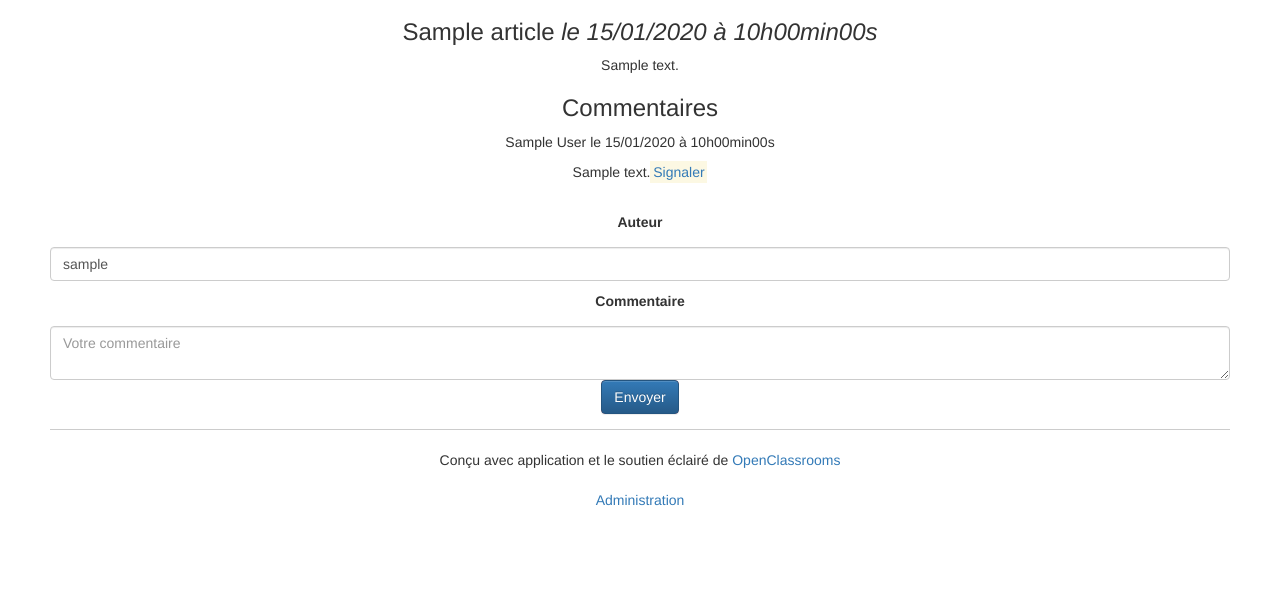
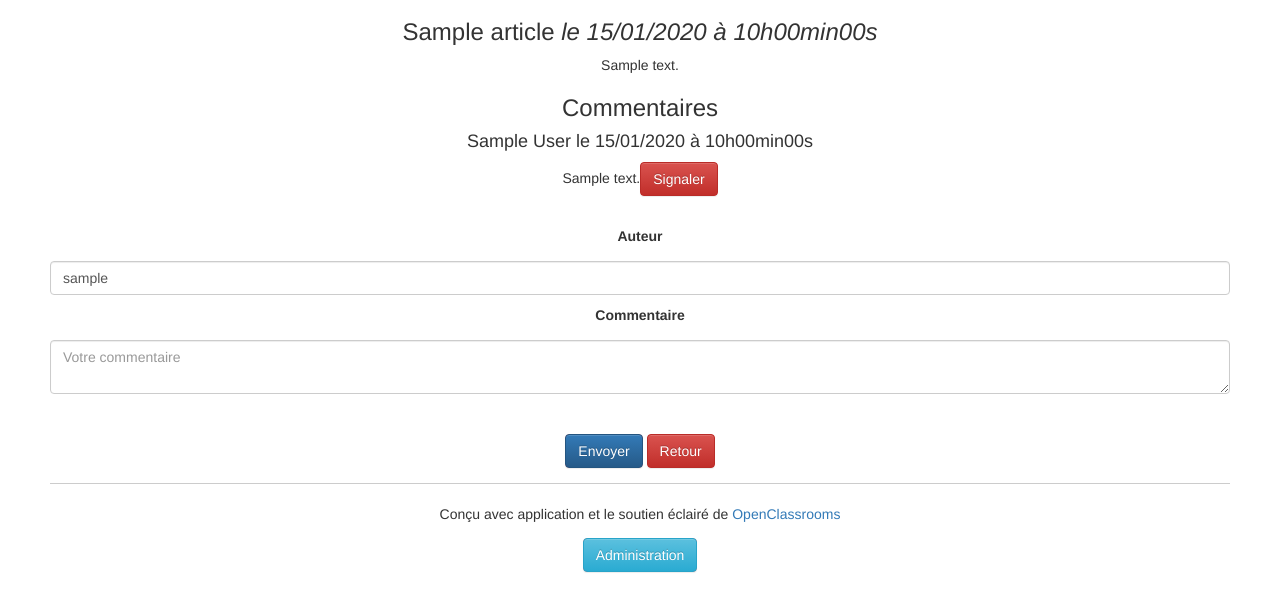
Before and after one commit to jcdubien/BLOGPOC, a PHP site: page /BLOG/index.php?action=post&id=1 in a window 1280 px wide. Shown: the part 51-663 px from the top of the page. Run offline with PHP 8.4, Linux system fonts and the light colour scheme; the visitor is signed in with stand-in values (Sample User, id 1); tables that the repository leaves empty or names only in its code hold one stand-in row (values such as "Sample post"); some libraries are stand-ins or nearby versions.

Commit message:
Ajout des liens en dur et style bootstrap sur les boutons

```diff
--- a/public/css/style.css
+++ b/public/css/style.css
@@ -111,3 +111,7 @@ text-decoration: deeppink;
   background-color: red;
 
  }
+
+ .underline {
+   border-bottom: solid , black , 1px;
+ }
--- a/view/backend/modifyPost.php
+++ b/view/backend/modifyPost.php
@@ -7,7 +7,7 @@
 
     <form class="formulaire" action="\BLOG\index.php?action=changepost&id=<?=$id?>" method="post">
 
-    <legend>Postez votre message</legend>
+    <legend>Modifiez un message</legend>
 
     <fieldset>
 
@@ -45,9 +45,11 @@
 
 
 
-    <div class="tinymce">
+    <div>
 
     <button class="btn btn-primary" type="submit">Envoyer</button>
+    <a href="index.php?action=listpostbackend" class="btn btn-danger">Retour</a>
+
     <div>
 
     </fieldset>
--- a/view/backend/postPost.php
+++ b/view/backend/postPost.php
@@ -48,6 +48,7 @@
    <div class="tinymce">
        <br/>
     <button class="btn btn-primary" type="submit">Envoyer</button>
+    <a href="index.php?action=menubackend" class="btn btn-danger">Retour</a>
     </div>
 
     </fieldset>
--- a/view/backend/template.php
+++ b/view/backend/template.php
@@ -113,9 +113,7 @@
             <div class="row">
 
                 <div class="col-lg-12 col-sm-12 col-xs-12 col-md-12">Conçu avec application et le soutien éclairé de <a href="https://openclassrooms.com/">OpenClassrooms</a></div>
-                <div>
-                    <a href="javascript:history.back()">Page Précédente</a>
-                </div>
+
                 <br/>
 
 
--- a/view/frontend/listPostsView.php
+++ b/view/frontend/listPostsView.php
@@ -18,7 +18,7 @@
                     <?= nl2br($data['content']) ?>
                     <br />
                     <?php if ((isset($_SESSION['pseudo']) )) { ?>
-                    <em><a class=mark href="/BLOG/index.php?action=post&amp;id=<?= $data['id'] ?>">Commentaires</a></em>
+                    <em><a class="btn btn-warning" href="/BLOG/index.php?action=post&amp;id=<?= $data['id'] ?>">Commentaires</a></em>
                     <?php } ?>
                 </p>
             </div>
--- a/view/frontend/postView.php
+++ b/view/frontend/postView.php
@@ -16,14 +16,14 @@
     </p>
 
 
-    <h3>Commentaires</h3>
+    <h3 class="underline">Commentaires</h3>
 
     <?php
 
     while ($comment = $comments->fetch()) { ?>
 
-        <p><?= htmlspecialchars($comment['author']) ?> le <?= $comment['comment_date_fr'] ?></p>
-        <p><?= nl2br($comment['comment']) ?><a class=mark href="index.php?action=report&amp;postID=<?= $comment['post_id'];?>&amp;id=<?= $comment['id']?>">Signaler</a></p>
+        <h4><?= htmlspecialchars($comment['author']) ?> le <?= $comment['comment_date_fr'] ?></h4>
+        <p><?= nl2br($comment['comment']) ?><a class="btn btn-danger" href="index.php?action=report&amp;postID=<?= $comment['post_id'];?>&amp;id=<?= $comment['id']?>">Signaler</a></p>
 
    <?php }?>
 
@@ -50,7 +50,7 @@
 
                         <label for="comment">Commentaire</label><br />
                         <textarea class="form-control tinymce" id="comment" name="comment" placeholder="Votre commentaire" ></textarea>
-
+                        <br/>
                     </div>
             <div>
 
@@ -58,9 +58,11 @@
 
 
 
-    <div class="row">
+    <div class="row" style="marginTop:30px">
 
          <button class="btn btn-primary" type="submit">Envoyer</button>
+         <a href="index.php" class="btn btn-danger">Retour</a>
+
 
     <div>
 
--- a/view/frontend/template.php
+++ b/view/frontend/template.php
@@ -97,7 +97,7 @@
 
                 if ((isset($_SESSION['pseudo'])) && ($backendManager->isAdmin($_SESSION['pseudo'])==1)) { ?>
 
-                    <div class="col-lg-12 col-sm-12 col-xs-12 col-md-12"><a href ="/BLOG/index.php?action=menubackend">Administration</a></div><?php
+                    <div class="col-lg-12 col-sm-12 col-xs-12 col-md-12"><a class="btn btn-info" href ="/BLOG/index.php?action=menubackend">Administration</a></div><?php
 
                 } elseif (isset($_SESSION['pseudo'])){
 
```
Also changed, not shown: view/backend/listPost.php (+13 -5 lines), view/backend/postViewBackEnd.php (+8 -2 lines).
